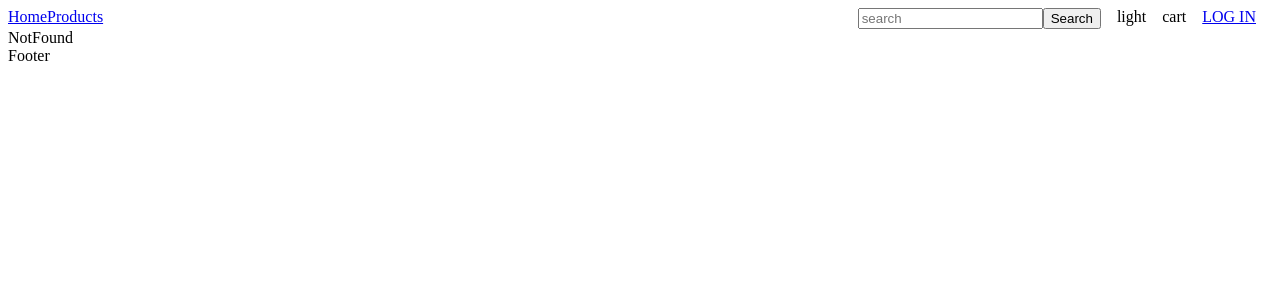
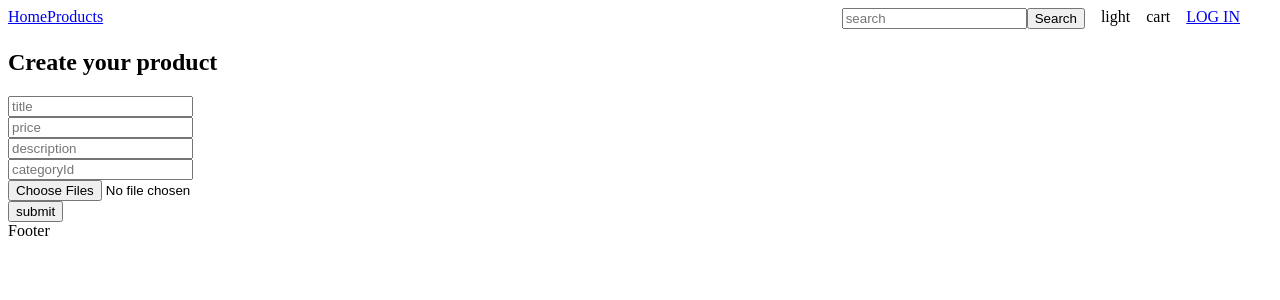
Before and after one commit to HungHoang108/luxelane-frontend, a React (Create React App) app: page /newproduct in a window 1280 px wide. Shown: the top 300 px of the page. Built offline with nearby package versions, Linux system fonts and the light colour scheme; no server answers.

Commit message:
adding form for creating new product

```diff
--- a/src/App.tsx
+++ b/src/App.tsx
@@ -10,6 +10,7 @@ import ProductList from "./components/routes/product-list/product-list.component
 import CartPage from "./components/routes/cart-page/cart-page.routes";
 import Login from "./components/routes/login-logout/login.routes";
 import SearchResult from "./components/routes/searchResult/searchResult.route";
+import NewProduct from "./components/routes/new-product/new-product.component";
 
 const App = () => {
   const dispatch = useAppDispatch();
@@ -25,6 +26,8 @@ const App = () => {
         <Route path="/cartpage" element={<CartPage />} />
         <Route path="/login" element={<Login />} />
         <Route path="/searchresult" element={<SearchResult />} />
+        <Route path="/newproduct" element={<NewProduct />} />
+
         <Route path="/*" element={<NotFound />} />
       </Route>
     </Routes>
--- a/src/components/product-card/product-card.component.tsx
+++ b/src/components/product-card/product-card.component.tsx
@@ -17,7 +17,6 @@ const ProductCard = ({ title, productsDisplayed }: ProductCardList) => {
     return products.filter((item) => item.category.name === sortCategory);
   };
   const test = sortByCategoryArray();
-  console.log(sortByCategoryArray());
   const sortByPrice = () => {
     if (sortPrice === "price-up") {
       console.log("sort through");
@@ -27,8 +26,6 @@ const ProductCard = ({ title, productsDisplayed }: ProductCardList) => {
     }
   };
   sortByPrice();
-
-  console.log("sorted", test);
 
   return (
     <>
--- a/src/components/routes/navigation/nav.component.style.scss
+++ b/src/components/routes/navigation/nav.component.style.scss
@@ -5,7 +5,7 @@
 
     .nav-icon {
       display: grid;
-      grid-template-columns: auto auto auto auto auto;
+      grid-template-columns: auto auto auto auto auto auto;
       div {
         margin-right: 1rem;
       }
--- a/src/components/routes/navigation/nav.component.tsx
+++ b/src/components/routes/navigation/nav.component.tsx
@@ -9,6 +9,7 @@ import { searchTagAction } from "../../../redux/search-tag-reducer";
 
 
 import "./nav.component.style.scss";
+import { log } from "console";
 
 const Navigation = () => {
   const [status, setStatus] = useState(false);
@@ -62,6 +63,7 @@ const Navigation = () => {
               <Link to="login">LOG IN</Link>
             )}
           </div>
+          <div>{loginStatus && <Link to="newproduct">New Product</Link> }</div>
         </div>
       </div>
     </div>
--- /dev/null
+++ b/src/components/routes/new-product/new-product.component.tsx
@@ -0,0 +1,56 @@
+import React from "react";
+
+const NewProduct = () => {
+  return (
+    <div>
+      <div>
+        <h2>Create your product</h2>
+        <div>
+          <input
+            type="text"
+            name="title"
+            // onChange={handleRegister}
+            placeholder="title"
+          />
+        </div>
+        <div>
+          <input
+            type="number"
+            name="price"
+            placeholder="price"
+            // onChange={handleRegister}
+          />
+        </div>
+        <div>
+          <input
+            type="text"
+            name="description"
+            placeholder="description"
+            // onChange={handleRegister}
+          />
+        </div>
+        <div>
+          <input
+            type="number"
+            name="categoryId"
+            placeholder="categoryId"
+            // onChange={handleRegister}
+          />
+        </div>
+        <div>
+          <input
+            type="file"
+            name="image"
+            // onChange={handleRegisterFile}
+            multiple
+          />
+        </div>
+        <div>
+          <button>submit</button>
+        </div>
+      </div>
+    </div>
+  );
+};
+
+export default NewProduct;
```
